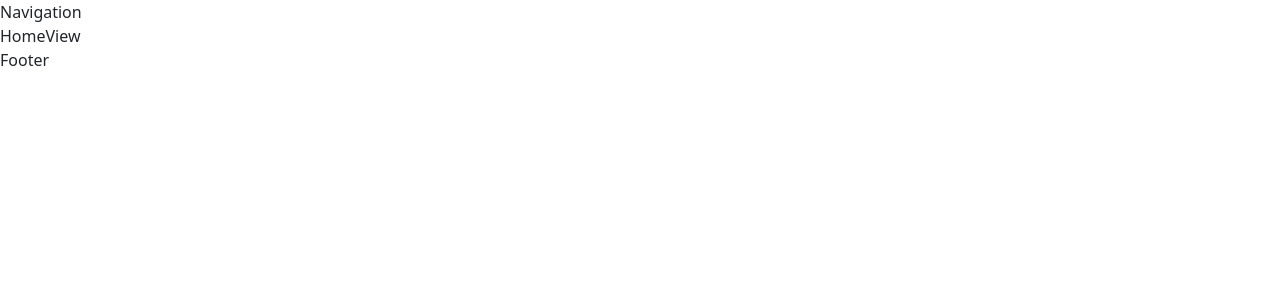
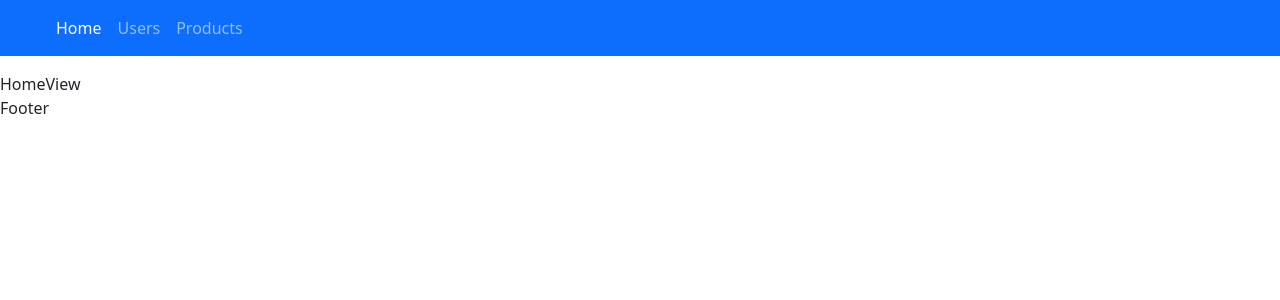
Before and after one commit to Tskhvedadze/Digital-Exercises, a React (Vite) app: page / in a window 1280 px wide. Shown: the top 300 px of the page. Built offline with nearby package versions, Linux system fonts and the light colour scheme.

Commit message:
completed navbars styling

```diff
--- a/src/components/Navigation/Navigation.jsx
+++ b/src/components/Navigation/Navigation.jsx
@@ -1,3 +1,20 @@
-export function Navigation() {
-    return <div>Navigation</div>
+import { NavLink } from 'react-router-dom'
+import { Container, Nav, Navbar } from 'react-bootstrap'
+
+export const Navigation = () => {
+    return (
+        <Navbar bg='primary' variant='dark' className='mb-3 px-5 '>
+            <Nav>
+                <Nav.Link to='/' as={NavLink}>
+                    Home
+                </Nav.Link>
+                <Nav.Link to='users' as={NavLink}>
+                    Users
+                </Nav.Link>
+                <Nav.Link to='products' as={NavLink}>
+                    Products
+                </Nav.Link>
+            </Nav>
+        </Navbar>
+    )
 }
```
